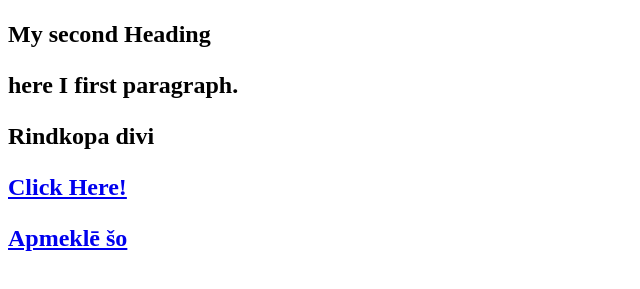
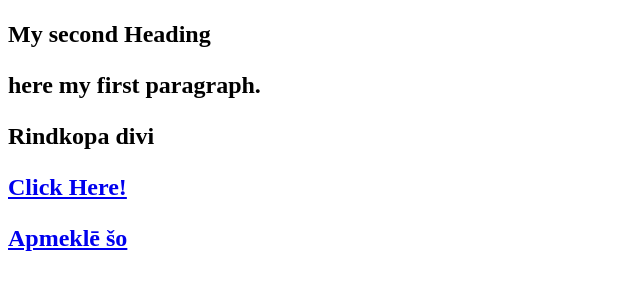
Before and after one commit to Mihcail/my-first-webpage, a plain HTML site: page index.html in a window 1280 px wide. Shown: the part 59-348 px from the top of the page, without its empty margins (0-640 px from the left). Drawn offline with Linux system fonts and the light colour scheme.

Commit message:
Changes.

```diff
--- a/index.html
+++ b/index.html
@@ -5,7 +5,7 @@
 <h1>My first Heading </h1>
 <h2>My second Heading</h>
 
-<p>here I first paragraph.</p>
+<p>here my first paragraph.</p>
 <p>Rindkopa divi</p>
 <p><a href="button.html">Click Here!</a></p>
 
```
